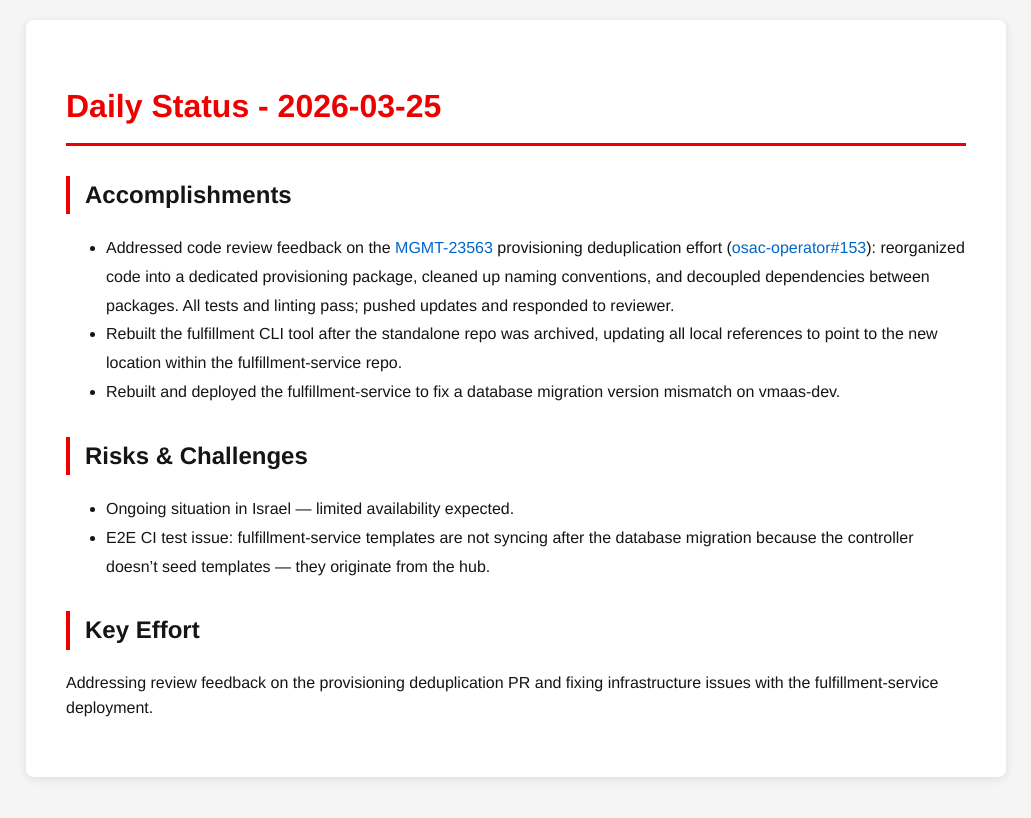
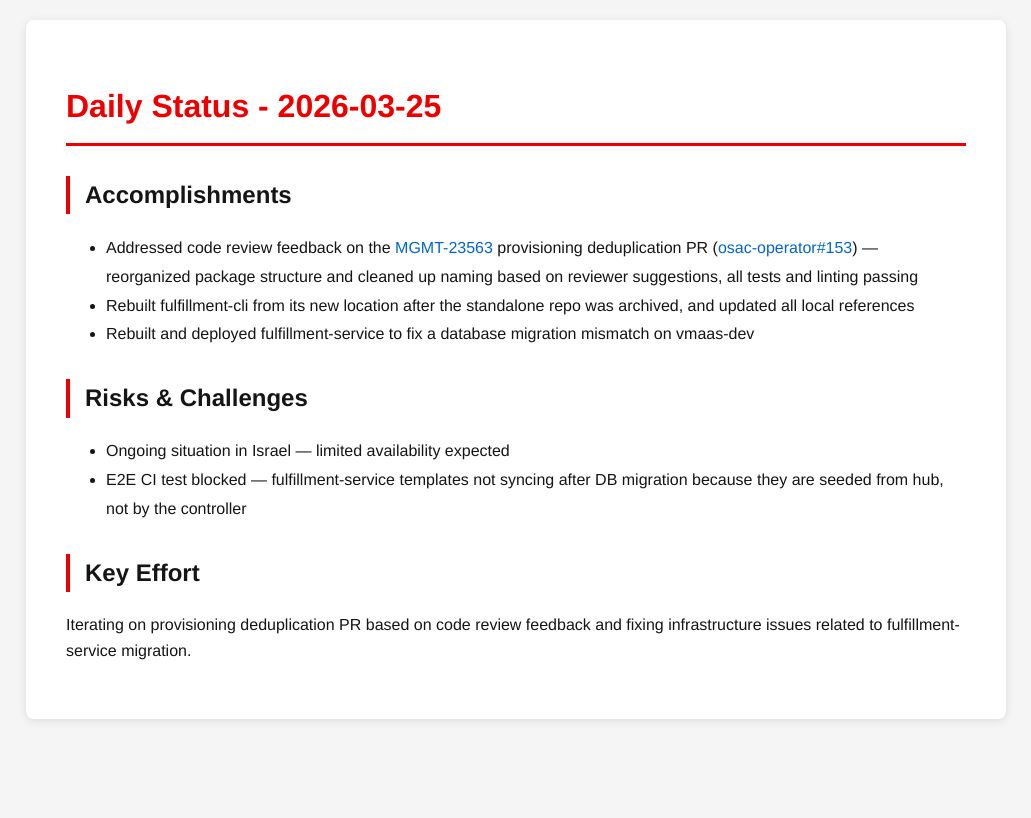
Before and after one commit to tzvatot/daily-status, a Jekyll site: the page built from 2026-03-25.md, in a window 1280 px wide. Shown: the top 818 px of the page, without its empty margins (124-1155 px from the left). Built offline with Jekyll 4.4.1, drawn with Linux system fonts in a browser that asks for light colours.

Commit message:
Daily status update - 2026-03-25

```diff
--- a/2026-03-25.md
+++ b/2026-03-25.md
@@ -7,13 +7,13 @@ date: 2026-03-25
 # Daily Status - 2026-03-25
 
 ## Accomplishments
-- Addressed code review feedback on the [MGMT-23563](https://issues.redhat.com/browse/MGMT-23563) provisioning deduplication effort ([osac-operator#153](https://github.com/osac-project/osac-operator/pull/153)): reorganized code into a dedicated provisioning package, cleaned up naming conventions, and decoupled dependencies between packages. All tests and linting pass; pushed updates and responded to reviewer.
-- Rebuilt the fulfillment CLI tool after the standalone repo was archived, updating all local references to point to the new location within the fulfillment-service repo.
-- Rebuilt and deployed the fulfillment-service to fix a database migration version mismatch on vmaas-dev.
+- Addressed code review feedback on the [MGMT-23563](https://issues.redhat.com/browse/MGMT-23563) provisioning deduplication PR ([osac-operator#153](https://github.com/osac-project/osac-operator/pull/153)) — reorganized package structure and cleaned up naming based on reviewer suggestions, all tests and linting passing
+- Rebuilt fulfillment-cli from its new location after the standalone repo was archived, and updated all local references
+- Rebuilt and deployed fulfillment-service to fix a database migration mismatch on vmaas-dev
 
 ## Risks & Challenges
-- Ongoing situation in Israel — limited availability expected.
-- E2E CI test issue: fulfillment-service templates are not syncing after the database migration because the controller doesn't seed templates — they originate from the hub.
+- Ongoing situation in Israel — limited availability expected
+- E2E CI test blocked — fulfillment-service templates not syncing after DB migration because they are seeded from hub, not by the controller
 
 ## Key Effort
-Addressing review feedback on the provisioning deduplication PR and fixing infrastructure issues with the fulfillment-service deployment.
+Iterating on provisioning deduplication PR based on code review feedback and fixing infrastructure issues related to fulfillment-service migration.
```
